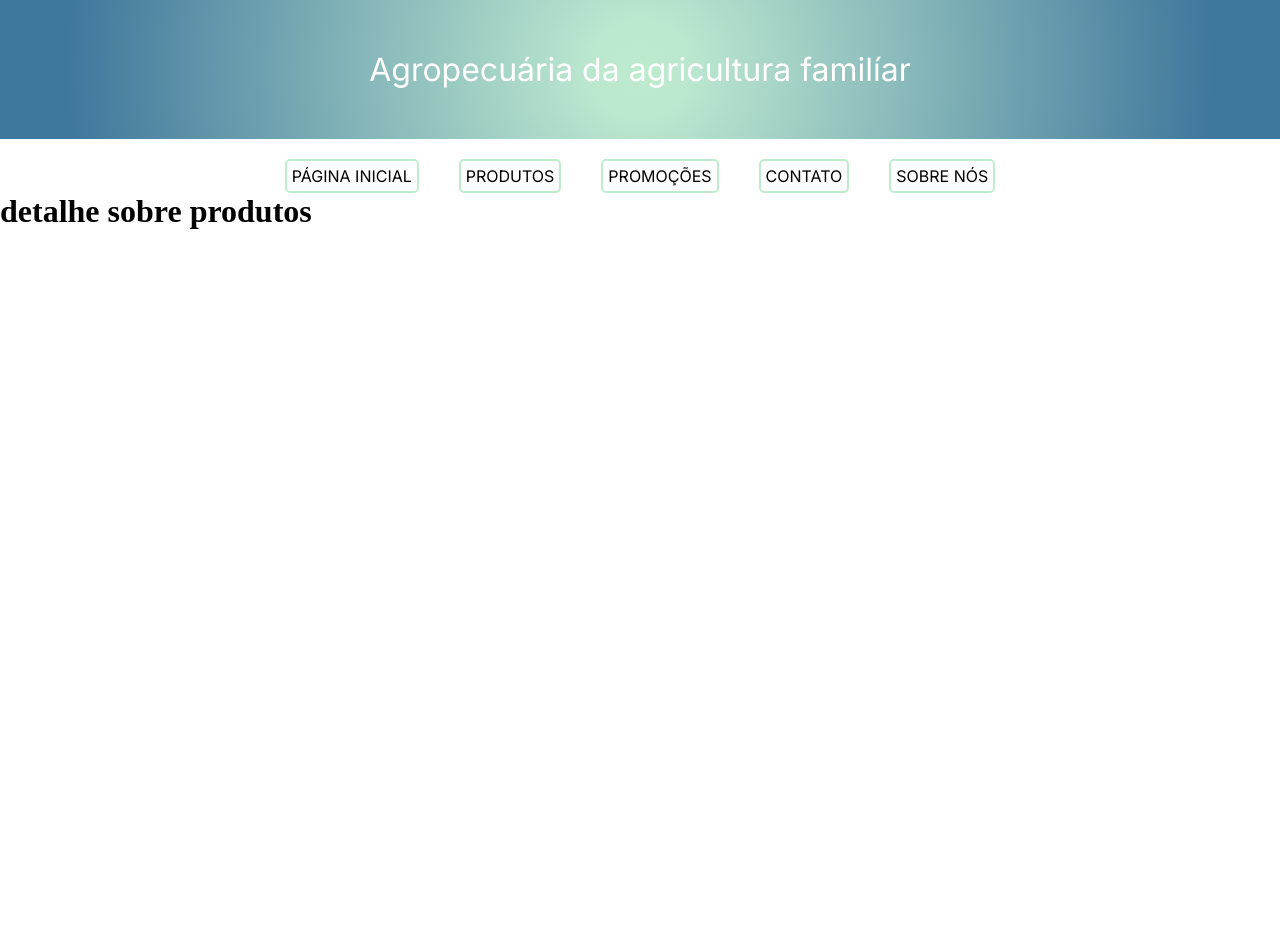
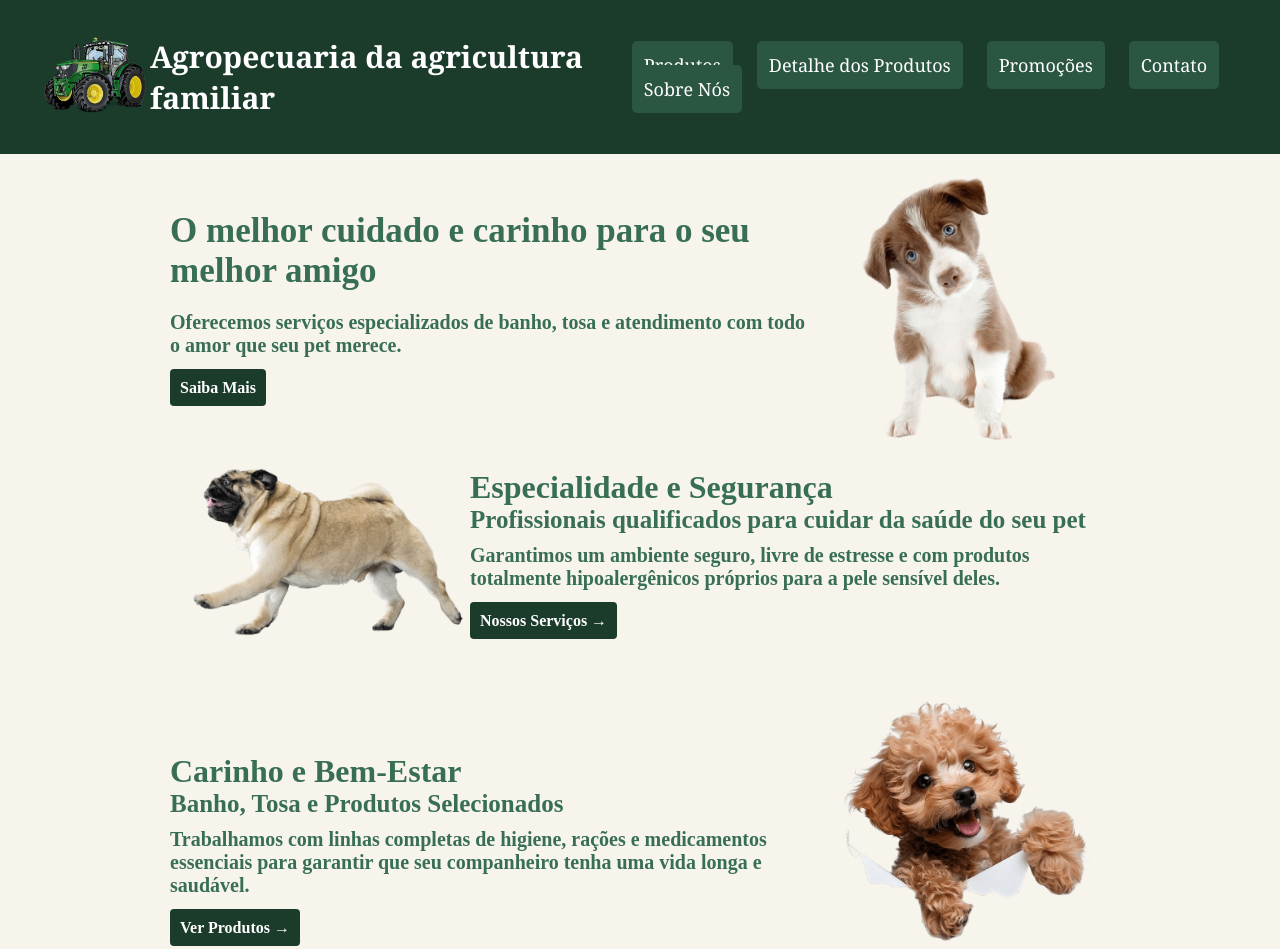
Before and after one commit to nak-su-blue/agropecuaria, a plain HTML site: page detalhe.html in a window 1280 px wide. Shown: the top 949 px of the page. Before the commit the page ends 800 px from the top, so only its background shows below. Drawn offline with Linux system fonts and the light colour scheme.

Commit message:
parte de pets criada e fotos implementadas assim como o arquivo css

```diff
--- a/detalhe.html
+++ b/detalhe.html
@@ -3,12 +3,12 @@
 <head>
     <meta charset="UTF-8">
     <meta name="viewport" content="width=device-width, initial-scale=1.0">
-    <link rel="stylesheet" href="style.css">
+    <link rel="stylesheet" href="styles/pet.css">
     <title>Document</title>
 </head>
 <body>
 
-    <div class="fundo-inicial">
+    <!-- <div class="fundo-inicial">
         <div class="tema-principal">
             <h1>Agropecuária da agricultura familíar</h1>
         </div>
@@ -20,6 +20,88 @@
         <a href="contato.html">Contato</a>
         <a href="sobre.html">Sobre Nós</a>
     </div>
-    <h1>detalhe sobre produtos</h1>
+    <h1>detalhe sobre produtos</h1> -->
+    <nav class="nav-bar">
+    <div class="menu-navegacao">
+        <a href="produtos.html">Produtos</a>
+        <a href="detalhe.html">Detalhe dos Produtos</a>
+        <a href="promocoes.html">Promoções</a>
+        <a href="contato.html">Contato</a>
+        <a href="sobre.html">Sobre Nós</a>
+    </div>
+    <div class="name-agro">
+        <strong>Agropecuaria da agricultura familiar</strong>
+    </div>
+    <div class="logo-agro">
+
+        <img src="styles/imgs/icone-s-fundo.png" alt="logotipo da Agropecuaria">
+
+    </div>
+ </nav>
+
+
+
+
+
+
+
+
+       <section class="container-pet">
+        <div class="container-text-pet">
+                <h1>O melhor cuidado e carinho para o seu melhor amigo</h1>
+                <p>Oferecemos serviços especializados de banho, tosa e atendimento com todo o amor que seu pet merece.</p>
+                <a href="#conteudo-pet" class="link-hero">Saiba Mais</a>
+            </div>
+            <div class="img-pet">
+                <img src="styles/imgs/cachorro01-s-sf.png" alt="Cachorro deitado tranquilo">
+            </div>
+
+    </section>
+
+       <!-- Cachorro 01 -->
+       <section class="container-pet reverso">
+            <div class="container-text-pet">
+                <span class="titulo-text-pet">Especialidade e Segurança</span>
+                <h2>Profissionais qualificados para cuidar da saúde do seu pet</h2>
+                <p>Garantimos um ambiente seguro, livre de estresse e com produtos totalmente hipoalergênicos próprios para a pele sensível deles.</p>
+                <a href="produtos.html" class="link-seta">Nossos Serviços &rarr;</a>
+            </div>
+            <div class="img-pet">
+                <img src="styles/imgs/cachorro02-s-sf.png" alt="Filhote fofo">
+            </div>
+        </section>
+
+             <!-- Cachorro 02 -->
+
+        <section class="container-pet" ">
+            <div class="container-text-pet">
+                <span class="titulo-text-pet">Carinho e Bem-Estar</span>
+                <h2>Banho, Tosa e Produtos Selecionados</h2>
+                <p>Trabalhamos com linhas completas de higiene, rações e medicamentos essenciais para garantir que seu companheiro tenha uma vida longa e saudável.</p>
+                <a href="produtos.html" class="link-seta">Ver Produtos &rarr;</a>
+            </div>
+            <div class="img-pet">
+                <img src="styles/imgs/cachorro03-sf.png" alt="Cuidados com pets">
+            </div>
+        </section>
+
+             <!-- Cachorro 03 -->
+        <section class="container-pet reverso">
+            <div class="container-text-pet">
+                <span class="titulo-text-pet">Carinho e Bem-Estar</span>
+                <h2>Banho, Tosa e Produtos Selecionados</h2>
+                <p>Trabalhamos com linhas completas de higiene, rações e medicamentos essenciais para garantir que seu companheiro tenha uma vida longa e saudável.</p>
+                <a href="produtos.html" class="link-seta">Ver Produtos &rarr;</a>
+            </div>
+            <div class="img-pet">
+                <img src="styles/imgs/cachorros04-sf.png" alt="Cuidados com pets">
+            </div>
+        </section>
+
+             <!-- Cachorro 04 -->
+
+
+
+
 </body>
 </html>
--- /dev/null
+++ b/styles/pet.css
@@ -0,0 +1,87 @@
+*{
+    margin: 0px;
+    padding: 0px;
+}
+.nav-bar{
+    display: flex;
+    justify-content: space-between;
+    align-items: center;
+    flex-direction: row-reverse;
+    padding: 20px 40px;
+    background-color: #1b3b2b;
+    color: #ffffff;
+
+}
+
+.menu-navegacao a{
+    font-family: Cambria, Cochin, Georgia, Times, 'Times New Roman', serif;
+    font-size: 18px;
+    text-decoration: none;
+    color: #ffffff;
+    padding: 12px;
+    border-radius: 5px;
+    margin-left: 10px;
+    margin-right: 10px;
+    background-color: #2b5641;
+    transition: background-color 0.3s;
+}
+.menu-navegacao a:hover{
+    background-color: #386f54;
+}
+.name-agro{
+    font-family: Cambria, Cochin, Georgia, Times, 'Times New Roman', serif;
+    color: #ffffff;
+    font-size: 30px;
+
+}
+.logo-agro img{
+    width: 110px;
+}
+
+.container-pet{
+    display: flex;
+    justify-content: center;
+    align-items: center;
+    background-color: #f7f4ec;
+}
+.container-text-pet{
+    font-family: 'Times New Roman', Times, serif;
+    color: #386f54;
+    text-align: left;
+    font-weight: bolder;
+    max-width: 50%;
+}
+.container-text-pet h1{
+    margin-bottom: 20px;
+    font-size: 35px;
+}
+.container-text-pet span{
+    margin-bottom: 25px;
+    font-size: 32px;
+}
+.container-text-pet h2{
+    margin-bottom: 10px;
+    font-size: 25px;
+}
+.container-text-pet p{
+    margin-bottom: 22px;
+    font-size: 20px;
+
+}
+.container-text-pet a{
+    text-decoration: none;
+    color: #ffffff;
+    background-color: #1b3b2b;
+    border-radius: 4px;
+    padding: 10px;
+}
+.img-pet img{
+    max-width: 300px;
+    height: auto;
+    display: block;
+}
+
+
+.container-pet.reverso {
+    flex-direction: row-reverse; !important;
+}
--- a/styles/sobre.css
+++ /dev/null
@@ -1,12 +0,0 @@
-*{
-    margin: 0px;
-    padding: 0px;
-}
-
-.container{
-    display: flex;
-    align-items: center;
-    gap: 4px;
-    max-width: 1300px;
-    padding: 4rem ;
-}
```
Also changed, not shown: styles/imgs/cachorro01-s-sf.png (added), styles/imgs/cachorro02-s-sf.png (added), styles/imgs/cachorro03-sf.png (added), styles/imgs/cachorros04-sf.png (added).
